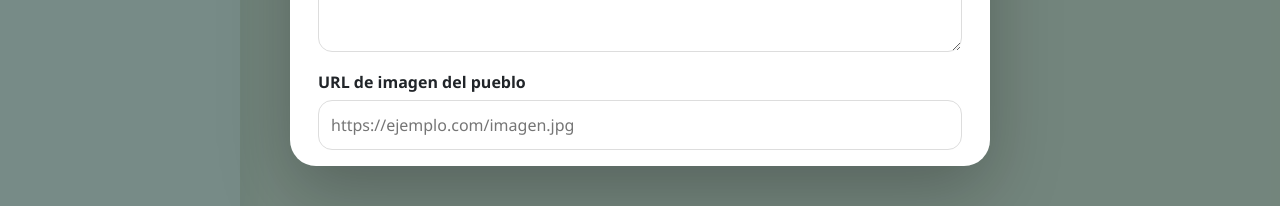
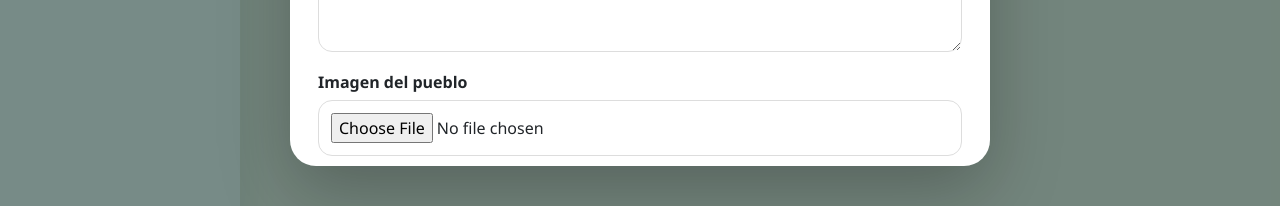
Before and after one commit to josueGomez27/ProyectoProgra, a React (Vite) app in the folder turismo-local-frontend/: page /admin/towns in a window 1280 px wide. Both pictures are taken after a click on the button "+ Crear Pueblo". Shown: the part 584-790 px from the top of the page. Built offline with nearby package versions, Linux system fonts and the light colour scheme; no server answers.

Commit message:
Implementando carga de imágenes con Cloudinary para pueblos y lugares

```diff
--- a/turismo-local-frontend/src/pages/AdminTowns.jsx
+++ b/turismo-local-frontend/src/pages/AdminTowns.jsx
@@ -7,6 +7,7 @@ function AdminTowns() {
     const [towns, setTowns] = useState([]);
     const [showForm, setShowForm] = useState(false);
     const [editingId, setEditingId] = useState(null);
+    const [uploadingImage, setUploadingImage] = useState(false);
 
     const [form, setForm] = useState({
         name: "",
@@ -41,6 +42,7 @@ function AdminTowns() {
             imageUrl: "",
             active: true
         });
+        setUploadingImage(false);
     };
 
     const openCreateForm = () => {
@@ -51,6 +53,7 @@ function AdminTowns() {
 
     const openEditForm = (town) => {
         setEditingId(town.id);
+        setUploadingImage(false);
 
         setForm({
             name: town.name || "",
@@ -65,8 +68,49 @@ function AdminTowns() {
         setShowForm(true);
     };
 
+    const uploadImage = async (e) => {
+        const file = e.target.files[0];
+
+        if (!file) return;
+
+        const formData = new FormData();
+        formData.append("file", file);
+
+        try {
+            setUploadingImage(true);
+
+            const response = await api.post("/images/upload", formData, {
+                headers: {
+                    "Content-Type": "multipart/form-data",
+                },
+            });
+
+            setForm((prev) => ({
+                ...prev,
+                imageUrl: response.data.imageUrl,
+            }));
+
+            alert("Imagen subida correctamente.");
+        } catch (error) {
+            console.error("Error subiendo imagen:", error);
+            alert("No se pudo subir la imagen.");
+        } finally {
+            setUploadingImage(false);
+        }
+    };
+
     const saveTown = async (e) => {
         e.preventDefault();
+
+        if (uploadingImage) {
+            alert("Espere a que termine de subir la imagen.");
+            return;
+        }
+
+        if (!form.imageUrl) {
+            alert("Debe subir una imagen o ingresar una URL.");
+            return;
+        }
 
         const payload = {
             name: form.name,
@@ -145,9 +189,11 @@ function AdminTowns() {
                 <Link className="active" to="/admin/towns">Pueblos</Link>
                 <Link to="/admin/places">Lugares</Link>
                 <Link to="/admin/categories">Categorías</Link>
+
                 {currentUser?.role === "SUPER_ADMIN" && (
                     <Link to="/admin/users">Usuarios</Link>
                 )}
+
                 <Link to="/admin/stats">Estadísticas</Link>
             </aside>
 
@@ -279,6 +325,17 @@ function AdminTowns() {
                                 }
                             />
 
+                            <label>Imagen del pueblo</label>
+                            <input
+                                type="file"
+                                accept="image/*"
+                                onChange={uploadImage}
+                            />
+
+                            {uploadingImage && (
+                                <small>Subiendo imagen...</small>
+                            )}
+
                             <label>URL de imagen del pueblo</label>
                             <input
                                 type="text"
@@ -289,6 +346,20 @@ function AdminTowns() {
                                 placeholder="https://ejemplo.com/imagen.jpg"
                                 required
                             />
+
+                            {form.imageUrl && (
+                                <img
+                                    src={form.imageUrl}
+                                    alt="Vista previa"
+                                    style={{
+                                        width: "100%",
+                                        height: "140px",
+                                        objectFit: "cover",
+                                        borderRadius: "8px",
+                                        marginTop: "10px"
+                                    }}
+                                />
+                            )}
 
                             <label>Estado</label>
                             <select
@@ -316,8 +387,12 @@ function AdminTowns() {
                                     Cancelar
                                 </button>
 
-                                <button type="submit">
-                                    {editingId ? "Actualizar" : "Guardar"}
+                                <button type="submit" disabled={uploadingImage}>
+                                    {uploadingImage
+                                        ? "Subiendo..."
+                                        : editingId
+                                            ? "Actualizar"
+                                            : "Guardar"}
                                 </button>
                             </div>
                         </form>
```
